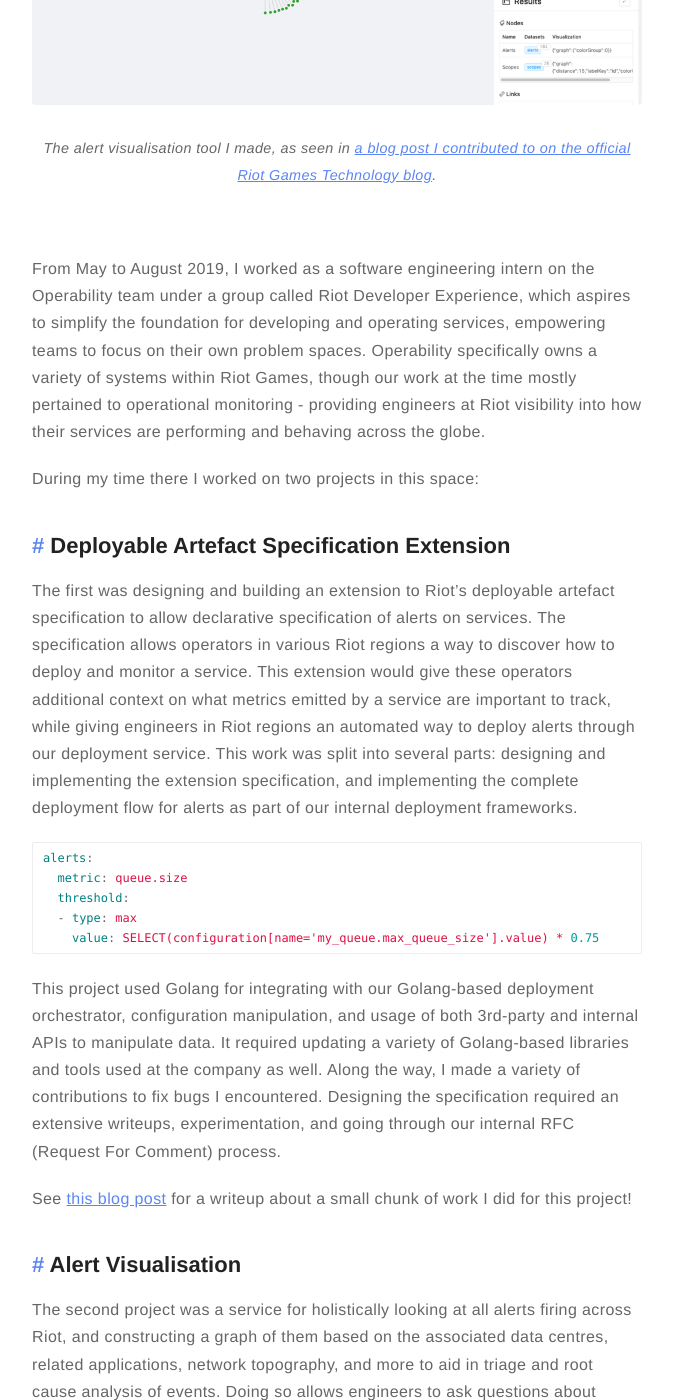
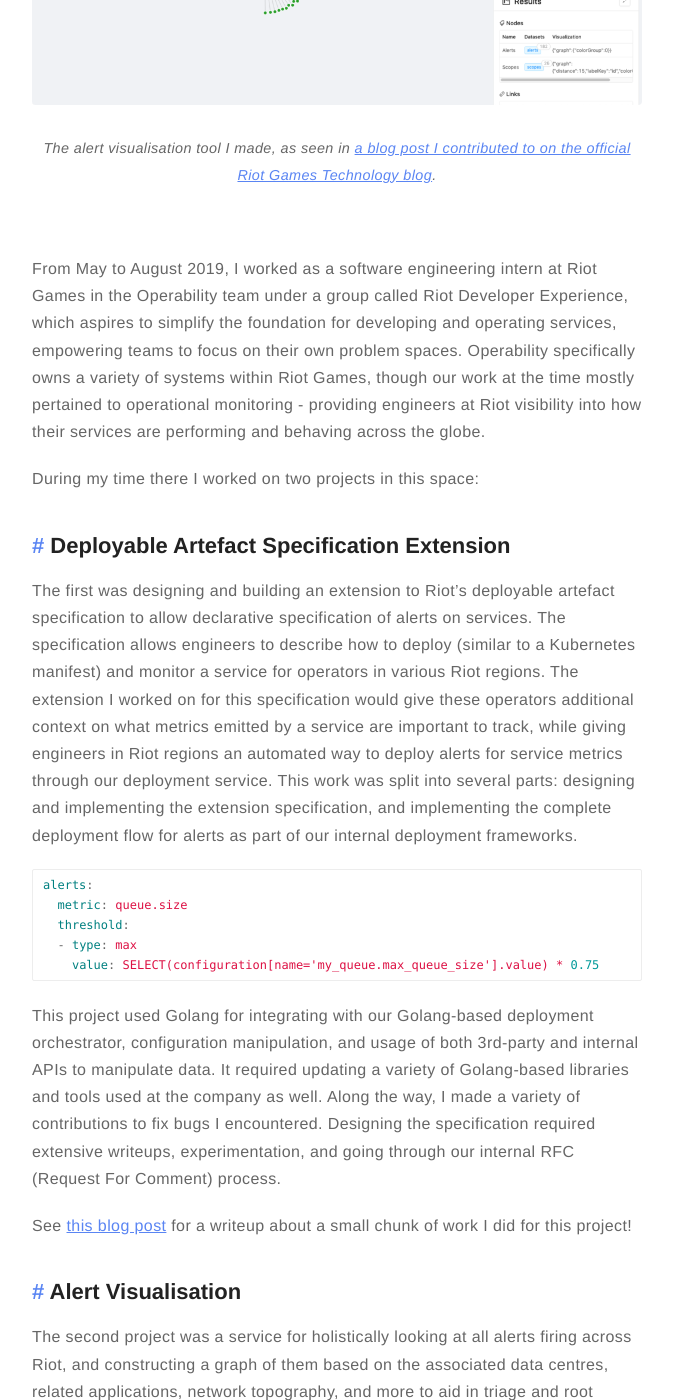
Before and after one commit to bobheadxi/bobheadxi.github.io, a Jekyll site: the page built from _posts/2019-5-7-riot-games.md, in a window 1280 px wide and 1400 px high, scrolled down 712 px. Shown: the whole window, without its empty margins (303-976 px from the left). Built offline with Jekyll 4.4.1, drawn with Linux system fonts in a browser that asks for light colours; nearby versions of some CDN libraries; some of the changed text lies outside the part shown.

Commit message:
fix typos, improve wording for rito

````diff
--- a/_posts/2019-5-7-riot-games.md
+++ b/_posts/2019-5-7-riot-games.md
@@ -37,18 +37,13 @@
 
 <br />
 
-From May to August 2019, I worked as a software engineering intern on the Operability team under
-a group called Riot Developer Experience, which aspires to simplify the foundation for developing
-and operating services, empowering teams to focus on their own problem spaces.
-Operability specifically owns a variety of systems within Riot Games, though our work at the time mostly
-pertained to operational monitoring - providing engineers at Riot visibility into how their
-services are performing and behaving across the globe.
+From May to August 2019, I worked as a software engineering intern at Riot Games in the Operability team under a group called Riot Developer Experience, which aspires to simplify the foundation for developing and operating services, empowering teams to focus on their own problem spaces. Operability specifically owns a variety of systems within Riot Games, though our work at the time mostly pertained to operational monitoring - providing engineers at Riot visibility into how their services are performing and behaving across the globe.
 
 During my time there I worked on two projects in this space:
 
 ## Deployable Artefact Specification Extension
 
-The first was designing and building an extension to Riot’s deployable artefact specification to allow declarative specification of alerts on services. The specification allows operators in various Riot regions a way to discover how to deploy and monitor a service. This extension would give these operators additional context on what metrics emitted by a service are important to track, while giving engineers in Riot regions an automated way to deploy alerts through our deployment service. This work was split into several parts: designing and implementing the extension specification, and implementing the complete deployment flow for alerts as part of our internal deployment frameworks.
+The first was designing and building an extension to Riot’s deployable artefact specification to allow declarative specification of alerts on services. The specification allows engineers to describe how to deploy (similar to a Kubernetes manifest) and monitor a service for operators in various Riot regions. The extension I worked on for this specification would give these operators additional context on what metrics emitted by a service are important to track, while giving engineers in Riot regions an automated way to deploy alerts for service metrics through our deployment service. This work was split into several parts: designing and implementing the extension specification, and implementing the complete deployment flow for alerts as part of our internal deployment frameworks.
 
 ```yml
 alerts:
@@ -58,7 +53,7 @@
     value: SELECT(configuration[name='my_queue.max_queue_size'].value) * 0.75
 ```
 
-This project used Golang for integrating with our Golang-based deployment orchestrator, configuration manipulation, and usage of both 3rd-party and internal APIs to manipulate data. It required updating a variety of Golang-based libraries and tools used at the company as well. Along the way, I made a variety of contributions to fix bugs I encountered. Designing the specification required an extensive writeups, experimentation, and going through our internal RFC (Request For Comment) process.
+This project used Golang for integrating with our Golang-based deployment orchestrator, configuration manipulation, and usage of both 3rd-party and internal APIs to manipulate data. It required updating a variety of Golang-based libraries and tools used at the company as well. Along the way, I made a variety of contributions to fix bugs I encountered. Designing the specification required extensive writeups, experimentation, and going through our internal RFC (Request For Comment) process.
 
 See [this blog post](/evaluable-expressions) for a writeup about a small chunk of work I did for this project!
 
@@ -94,7 +89,7 @@
 The project featured an interactive display of relationships, allowing users to reposition and drag
 around the nodes easily, as well as a query interface where users can either write raw queries
 themselves using [a graph query language](https://github.com/cayleygraph/cayley/blob/master/docs/gizmoapi.md)
-or construct queries using a parameter-based builder I created, as seen in the screenshot above.
+or construct queries using the parameterized builder I created, as seen in the screenshot above.
 
 <br />
 
````
